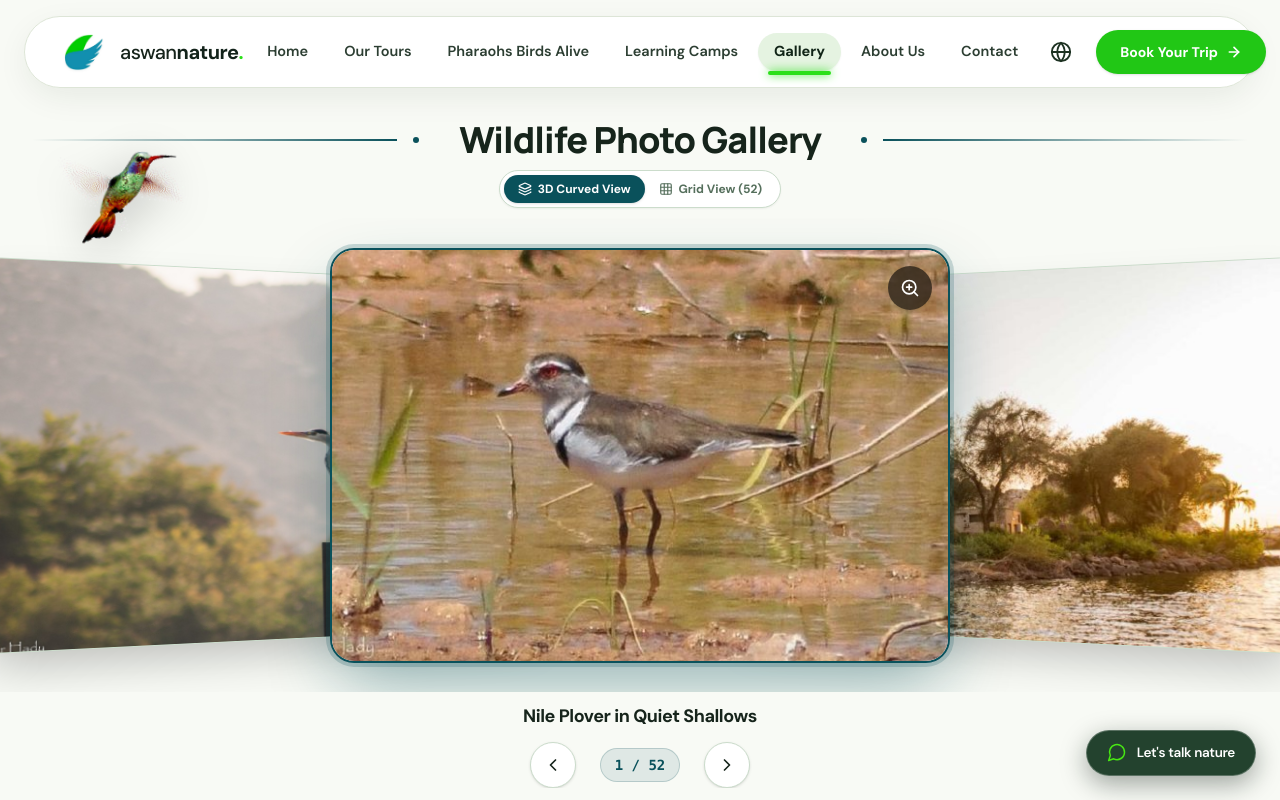
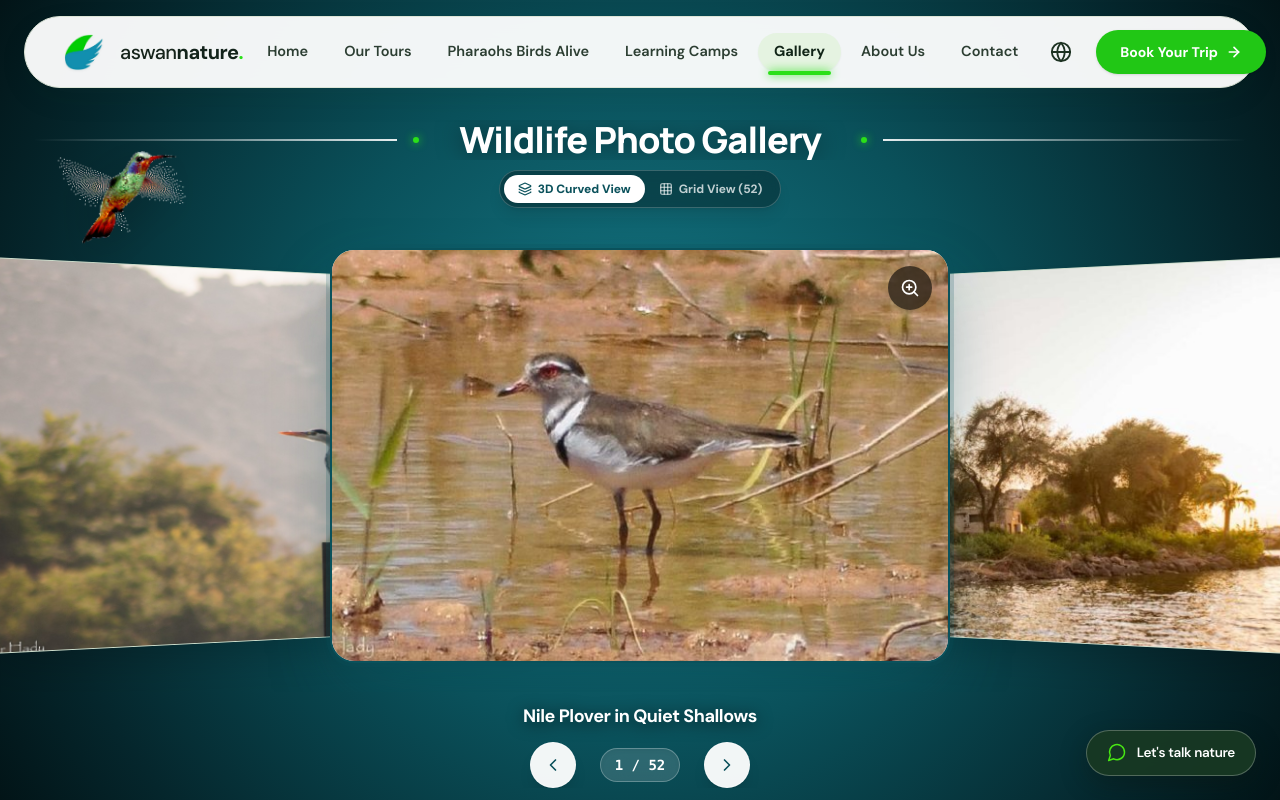
Before and after one commit to Islam-Shahat/Aswan-Nature, a React (Vite) app: page /gallery in a window 1280 px wide. Built offline with nearby package versions, Linux system fonts and the light colour scheme; a web font is replaced by a local one.

Commit message:
feat(gallery): add circular radial gradient in signature blue from center to edges with high-contrast text

```diff
--- a/src/components/CurvedCylinderCarousel.jsx
+++ b/src/components/CurvedCylinderCarousel.jsx
@@ -217,7 +217,7 @@ export const CurvedCylinderCarousel = ({ photos, isAr, onPhotoClick }) => {
         key={activeIndex}
         className="text-center mt-2 sm:mt-2.5 min-h-[32px] px-4 animate-in fade-in slide-in-from-bottom-1 duration-300 shrink-0"
       >
-        <p className="text-sm sm:text-base lg:text-lg font-bold text-[#16241B] tracking-tight">
+        <p className="text-sm sm:text-base lg:text-lg font-bold text-white drop-shadow-[0_2px_8px_rgba(0,0,0,0.7)] tracking-tight">
           {isAr ? currentPhoto.titleAr : currentPhoto.titleEn}
         </p>
       </div>
@@ -226,19 +226,19 @@ export const CurvedCylinderCarousel = ({ photos, isAr, onPhotoClick }) => {
       <div className="flex items-center gap-4 sm:gap-6 mt-1.5 sm:mt-2 z-10 shrink-0">
         <button
           onClick={isAr ? handleNext : handlePrev}
-          className="p-2.5 sm:p-3 rounded-full bg-white hover:bg-[#0a515b] hover:text-white text-[#16241B] border border-[#CBDCCB] shadow-sm hover:shadow-md transition-all duration-200 cursor-pointer active:scale-95"
+          className="p-2.5 sm:p-3 rounded-full bg-white/95 hover:bg-white text-[#0a515b] border border-white/40 shadow-lg hover:scale-105 active:scale-95 transition-all duration-200 cursor-pointer"
           aria-label="Previous"
         >
           <ChevronLeft className="w-4 h-4 sm:w-5 sm:h-5 rtl:rotate-180" />
         </button>
 
-        <span className="text-xs sm:text-sm font-mono font-bold text-[#0a515b] bg-[#0a515b]/10 px-3.5 py-1.5 rounded-full border border-[#0a515b]/20">
+        <span className="text-xs sm:text-sm font-mono font-bold text-white bg-white/15 backdrop-blur-md px-3.5 py-1.5 rounded-full border border-white/25 shadow-inner">
           {activeIndex + 1} / {total}
         </span>
 
         <button
           onClick={isAr ? handlePrev : handleNext}
-          className="p-2.5 sm:p-3 rounded-full bg-white hover:bg-[#0a515b] hover:text-white text-[#16241B] border border-[#CBDCCB] shadow-sm hover:shadow-md transition-all duration-200 cursor-pointer active:scale-95"
+          className="p-2.5 sm:p-3 rounded-full bg-white/95 hover:bg-white text-[#0a515b] border border-white/40 shadow-lg hover:scale-105 active:scale-95 transition-all duration-200 cursor-pointer"
           aria-label="Next"
         >
           <ChevronRight className="w-4 h-4 sm:w-5 sm:h-5 rtl:rotate-180" />
--- a/src/pages/GalleryPage.jsx
+++ b/src/pages/GalleryPage.jsx
@@ -38,7 +38,10 @@ export const GalleryPage = () => {
 
   return (
     <div
-      className={`bg-[#F8FAF5] ${
+      style={{
+        background: 'radial-gradient(circle at 50% 50%, #167a88 0%, #0a515b 45%, #05262c 82%, #021417 100%) fixed',
+      }}
+      className={`${
         viewMode === '3d'
           ? 'h-screen max-h-screen overflow-hidden flex flex-col justify-between pt-26 sm:pt-28 lg:pt-[120px] pb-2 sm:pb-3'
           : 'min-h-screen pt-28 sm:pt-36 pb-24'
@@ -46,24 +49,24 @@ export const GalleryPage = () => {
     >
       {/* Elegant Nile Teal Gradient Divider Bisected by Centered Title */}
       <div className="w-full flex items-center justify-center gap-2 sm:gap-4 mb-2 sm:mb-2.5 px-4 sm:px-8 overflow-hidden shrink-0">
-        <div className="flex-1 h-[2px] bg-gradient-to-r from-transparent via-[#0a515b]/50 to-[#0a515b]" />
-        <div className="w-1.5 h-1.5 rounded-full bg-[#0a515b] shrink-0 hidden sm:block" />
-        <h1 className="px-3 sm:px-6 text-xl sm:text-3xl lg:text-4xl font-extrabold tracking-tight text-[#16241B] shrink-0 text-center">
+        <div className="flex-1 h-[1.5px] bg-gradient-to-r from-transparent via-white/40 to-white/90" />
+        <div className="w-1.5 h-1.5 rounded-full bg-[#2BE019] shrink-0 hidden sm:block shadow-[0_0_8px_#2BE019]" />
+        <h1 className="px-3 sm:px-6 text-xl sm:text-3xl lg:text-4xl font-extrabold tracking-tight text-white drop-shadow-[0_2px_12px_rgba(0,0,0,0.5)] shrink-0 text-center">
           {isAr ? 'معرض صور الحياة البرية' : 'Wildlife Photo Gallery'}
         </h1>
-        <div className="w-1.5 h-1.5 rounded-full bg-[#0a515b] shrink-0 hidden sm:block" />
-        <div className="flex-1 h-[2px] bg-gradient-to-r from-[#0a515b] via-[#0a515b]/50 to-transparent" />
+        <div className="w-1.5 h-1.5 rounded-full bg-[#2BE019] shrink-0 hidden sm:block shadow-[0_0_8px_#2BE019]" />
+        <div className="flex-1 h-[1.5px] bg-gradient-to-r from-white/90 via-white/40 to-transparent" />
       </div>
 
       {/* View Mode Toggle: 3D Curved Showcase vs Full Grid */}
       <div className="flex items-center justify-center mb-2 sm:mb-2.5 shrink-0">
-        <div className="inline-flex items-center p-1 rounded-full bg-white border border-[#CBDCCB] shadow-xs">
+        <div className="inline-flex items-center p-1 rounded-full bg-black/30 backdrop-blur-md border border-white/20 shadow-lg">
           <button
             onClick={() => setViewMode('3d')}
             className={`flex items-center gap-1.5 px-3.5 py-1.5 rounded-full text-xs font-bold transition-all duration-200 cursor-pointer ${
               viewMode === '3d'
-                ? 'bg-[#0a515b] text-white shadow-sm'
-                : 'text-[#556F5C] hover:text-[#16241B]'
+                ? 'bg-white text-[#0a515b] shadow-sm font-extrabold'
+                : 'text-white/75 hover:text-white'
             }`}
           >
             <Layers className="w-3.5 h-3.5" />
@@ -73,8 +76,8 @@ export const GalleryPage = () => {
             onClick={() => setViewMode('grid')}
             className={`flex items-center gap-1.5 px-3.5 py-1.5 rounded-full text-xs font-bold transition-all duration-200 cursor-pointer ${
               viewMode === 'grid'
-                ? 'bg-[#0a515b] text-white shadow-sm'
-                : 'text-[#556F5C] hover:text-[#16241B]'
+                ? 'bg-white text-[#0a515b] shadow-sm font-extrabold'
+                : 'text-white/75 hover:text-white'
             }`}
           >
             <Grid3X3 className="w-3.5 h-3.5" />
@@ -100,7 +103,7 @@ export const GalleryPage = () => {
               <div
                 key={photo.id || i}
                 onClick={() => setSelectedIndex(i)}
-                className="group relative rounded-2xl sm:rounded-3xl overflow-hidden bg-[#101D16] border border-[#E2E8DC] shadow-xs hover:shadow-xl transition-all duration-300 cursor-pointer aspect-[4/3]"
+                className="group relative rounded-2xl sm:rounded-3xl overflow-hidden bg-[#072428] border border-white/20 shadow-md hover:shadow-2xl hover:border-white/50 transition-all duration-300 cursor-pointer aspect-[4/3]"
               >
                 <img
                   src={photo.src}
```
